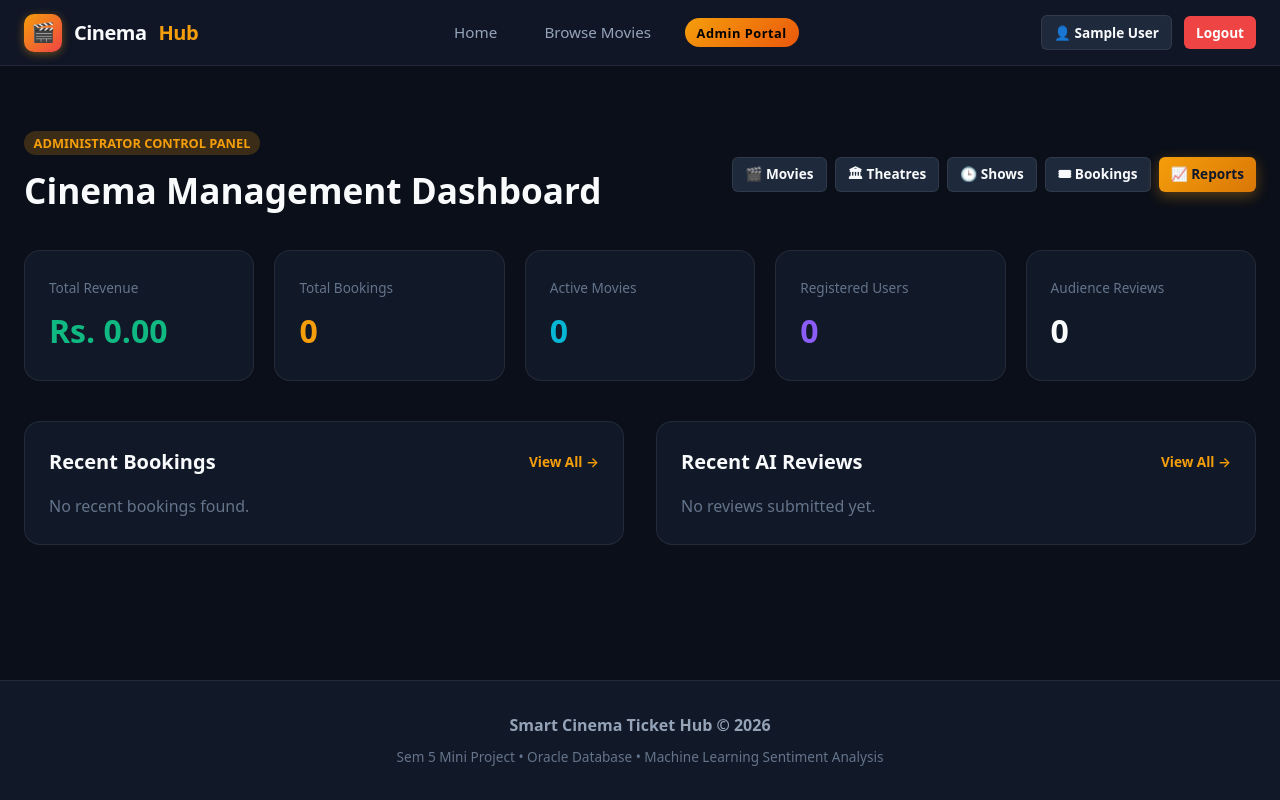
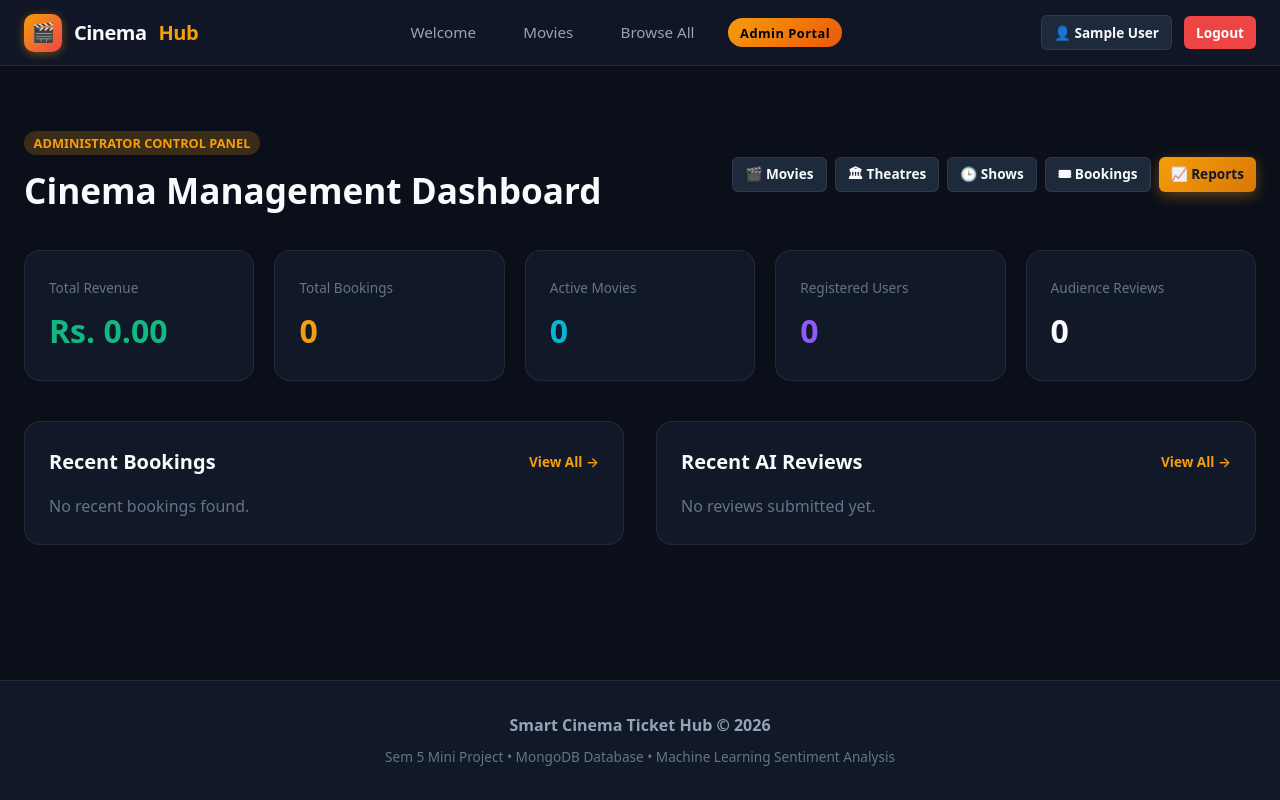
Before and after one commit to ranipriyajbcs28-hub/SmartCinemaTicketHub, a Flask app: page /admin/ in a window 1280 px wide. Run offline with Flask 3, Linux system fonts and the light colour scheme; the visitor is signed in with stand-in values (Sample User, id 1).

Commit message:
base.html

```diff
--- a/templates/base.html
+++ b/templates/base.html
@@ -1,5 +1,6 @@
 <!DOCTYPE html>
 <html lang="en">
+
 <head>
   <meta charset="UTF-8">
   <meta name="viewport" content="width=device-width, initial-scale=1.0">
@@ -7,19 +8,26 @@
   <link rel="stylesheet" href="{{ url_for('static', filename='css/style.css') }}">
   {% block extra_head %}{% endblock %}
 </head>
+
 <body>
   <!-- Navigation Bar -->
   <nav class="navbar">
     <div class="nav-container">
-      <a href="{{ url_for('movie.index') }}" class="nav-brand">
+      <a href="{{ url_for('movie.welcome') if not current_user else url_for('movie.index') }}" class="nav-brand">
         <div class="brand-icon">🎬</div>
         Cinema<span class="hub">Hub</span>
       </a>
       <ul class="nav-links">
-        <li><a href="{{ url_for('movie.index') }}">Home</a></li>
-        <li><a href="{{ url_for('movie.catalog') }}">Browse Movies</a></li>
-        {% if current_user and current_user.role == 'ADMIN' %}
+        <li><a href="{{ url_for('movie.welcome') }}">Welcome</a></li>
+        {% if current_user %}
+        <li><a href="{{ url_for('movie.index') }}">Movies</a></li>
+        <li><a href="{{ url_for('movie.catalog') }}">Browse All</a></li>
+        {% if current_user.role == 'ADMIN' %}
         <li><a href="{{ url_for('admin.dashboard') }}" class="nav-badge-admin">Admin Portal</a></li>
+        {% endif %}
+        {% else %}
+        <li><a href="{{ url_for('movie.index') }}" style="color: var(--primary); font-weight: 600;">👁️ View Movies
+            (Guest)</a></li>
         {% endif %}
       </ul>
       <div class="nav-auth">
@@ -30,6 +38,10 @@
         <a href="{{ url_for('auth.profile') }}" class="btn btn-secondary btn-sm">👤 {{ current_user.name }}</a>
         <a href="{{ url_for('auth.logout') }}" class="btn btn-danger btn-sm">Logout</a>
         {% else %}
+        <span
+          style="font-size: 0.8rem; background: rgba(245, 158, 11, 0.15); color: var(--primary); padding: 0.35rem 0.65rem; border-radius: 6px; font-weight: 700; border: 1px solid rgba(245, 158, 11, 0.3);">
+          👁️ Guest Mode
+        </span>
         <a href="{{ url_for('auth.login') }}" class="btn btn-secondary btn-sm">Login</a>
         <a href="{{ url_for('auth.register') }}" class="btn btn-primary btn-sm">Register</a>
         {% endif %}
@@ -37,14 +49,27 @@
     </div>
   </nav>
 
+  <!-- Guest Mode View-Only Notice Banner -->
+  {% if not current_user and request.endpoint and request.endpoint != 'movie.welcome' and request.endpoint !=
+  'auth.login' and request.endpoint != 'auth.register' %}
+  <div
+    style="background: linear-gradient(90deg, rgba(245, 158, 11, 0.18), rgba(239, 68, 68, 0.12)); border-bottom: 1px solid rgba(245, 158, 11, 0.35); padding: 0.65rem 1.5rem; text-align: center; font-size: 0.9rem; color: #fde68a;">
+    <span>🔒 <strong>Guest Mode (View Only):</strong> Ticket reservations and bookings are disabled for guests. </span>
+    <a href="{{ url_for('auth.login') }}"
+      style="color: #fff; font-weight: 700; text-decoration: underline; margin-left: 0.5rem;">Sign In to Book &rarr;</a>
+  </div>
+  {% endif %}
+
   <!-- Flash Messages -->
   <div style="max-width: 1280px; margin: 1rem auto; padding: 0 1.5rem;">
     {% with messages = get_flashed_messages(with_categories=true) %}
     {% if messages %}
     {% for category, message in messages %}
-          <div class="alert alert-{{ category }}" style="display: flex; justify-content: space-between; align-items: center; padding: 0.85rem 1.25rem; margin-bottom: 0.75rem; border-radius: 8px;">
+    <div class="alert alert-{{ category }}"
+      style="display: flex; justify-content: space-between; align-items: center; padding: 0.85rem 1.25rem; margin-bottom: 0.75rem; border-radius: 8px;">
       <span>{{ message }}</span>
-            <button class="alert-close" style="background: none; border: none; font-size: 1.2rem; cursor: pointer; color: inherit;">&times;</button>
+      <button class="alert-close"
+        style="background: none; border: none; font-size: 1.2rem; cursor: pointer; color: inherit;">&times;</button>
     </div>
     {% endfor %}
     {% endif %}
@@ -57,14 +82,18 @@
   </main>
 
   <!-- Footer -->
-  <footer style="background: var(--bg-card); border-top: 1px solid var(--border); padding: 2rem 1.5rem; margin-top: 3rem; text-align: center; color: var(--text-muted);">
-    <div style="max-width: 1280px; margin: 0 auto; display: flex; flex-direction: column; gap: 0.5rem; align-items: center;">
+  <footer
+    style="background: var(--bg-card); border-top: 1px solid var(--border); padding: 2rem 1.5rem; margin-top: 3rem; text-align: center; color: var(--text-muted);">
+    <div
+      style="max-width: 1280px; margin: 0 auto; display: flex; flex-direction: column; gap: 0.5rem; align-items: center;">
       <p style="font-weight: 600; color: var(--text-secondary);">Smart Cinema Ticket Hub &copy; {{ current_year }}</p>
-      <p style="font-size: 0.85rem;">Sem 5 Mini Project &bull; Oracle Database &bull; Machine Learning Sentiment Analysis</p>
+      <p style="font-size: 0.85rem;">Sem 5 Mini Project &bull; MongoDB Database &bull; Machine Learning Sentiment
+        Analysis</p>
     </div>
   </footer>
 
   <script src="{{ url_for('static', filename='js/main.js') }}"></script>
   {% block extra_scripts %}{% endblock %}
 </body>
+
 </html>
```
Lines whose indentation alone changed are shown as unchanged.
